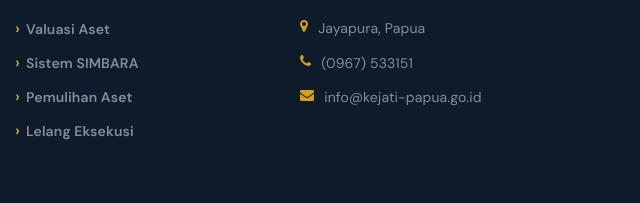
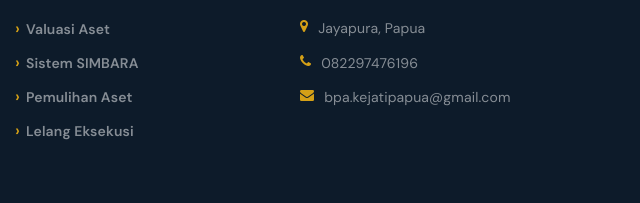
Before and after one commit to bpakejatipapua/bpakejatipapua.github.io, a plain HTML site: page services.html in a window 1280 px wide. Shown: the part 2025-2228 px from the top of the page, 640-1280 px from the left. Drawn offline with nearby package versions, Linux system fonts and the light colour scheme.

Commit message:
first commit

```diff
--- a/services.html
+++ b/services.html
@@ -150,8 +150,8 @@
                     <h5 class="ve-footer-title">Kontak</h5>
                     <ul class="ve-footer-contact">
                         <li><i class="fa fa-map-marker"></i> Jayapura, Papua</li>
-                        <li><i class="fa fa-phone"></i> (0967) 533151</li>
-                        <li><i class="fa fa-envelope"></i> info@kejati-papua.go.id</li>
+                        <li><i class="fa fa-phone"></i> 082297476196</li>
+                        <li><i class="fa fa-envelope"></i> bpa.kejatipapua@gmail.com</li>
                     </ul>
                 </div>
             </div>
```
